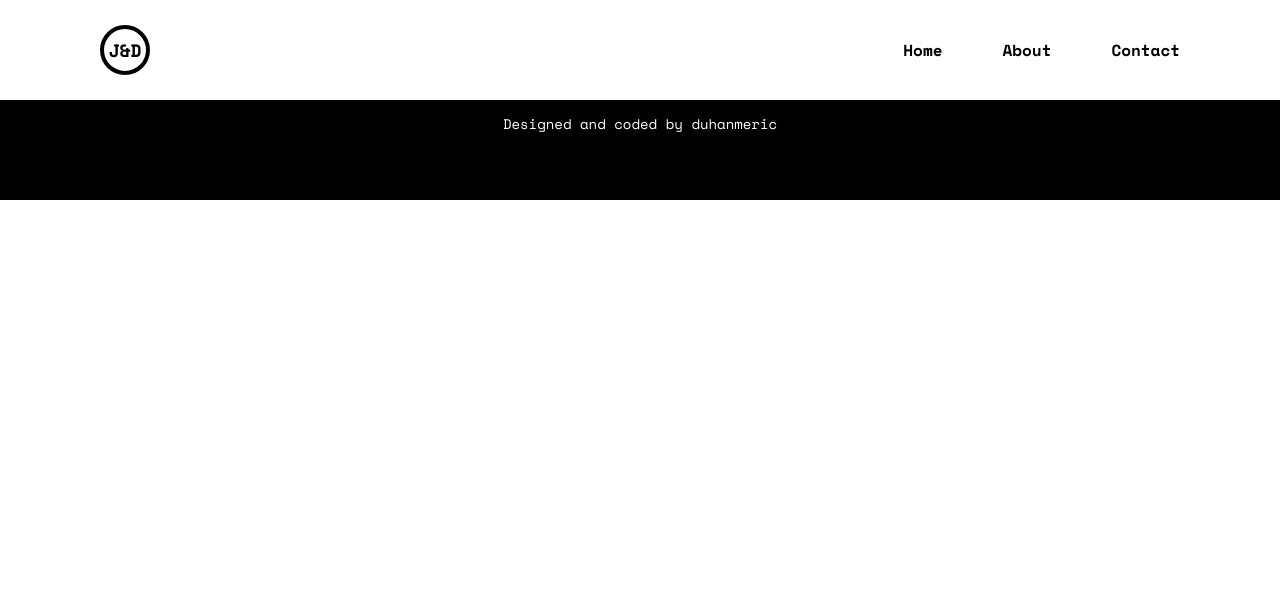
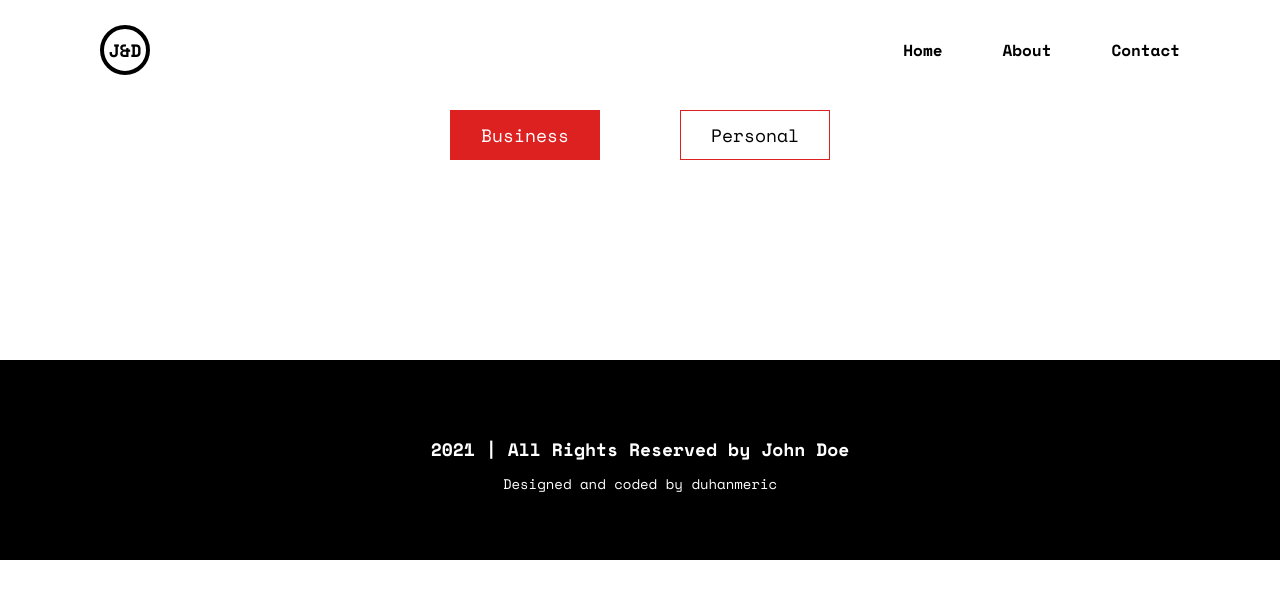
Before and after one commit to duhanmeric/photographer, a React (Create React App) app: page /about in a window 1280 px wide. Shown: the top 598 px of the page. Built offline with nearby package versions, Linux system fonts and the light colour scheme.

Commit message:
about selecboxes

```diff
--- a/src/App.js
+++ b/src/App.js
@@ -3,6 +3,7 @@ import { BrowserRouter as Router, Switch, Route } from "react-router-dom";
 import Header from "./components/Header";
 import Home from "./views/Home";
 import Footer from "./components/Footer";
+import About from "./views/About";
 
 function App() {
   return (
@@ -11,6 +12,7 @@ function App() {
         <Header />
         <Switch>
           <Route path="/" exact component={Home} />
+          <Route path="/about" exact component={About} />
         </Switch>
         <Footer />
       </div>
--- /dev/null
+++ b/src/components/AboutSelect.js
@@ -0,0 +1,46 @@
+import { useState, useRef, useEffect } from "react";
+
+export default function AboutSelect() {
+  const [active, setActive] = useState();
+  const businessBtnRef = useRef();
+  const personalBtnRef = useRef();
+
+  useEffect(() => {
+    setActive("business");
+  }, []);
+
+  useEffect(() => {
+    if (active === "business") {
+      businessBtnRef.current.classList.add("active");
+      personalBtnRef.current.classList.remove("active");
+    } else {
+      personalBtnRef.current.classList.add("active");
+      businessBtnRef.current.classList.remove("active");
+    }
+  }, [active]);
+
+  const handleSelect = (selected) => {
+    setActive(selected);
+  };
+
+  return (
+    <section className="about-select">
+      <button
+        type="button"
+        className="select-btn"
+        onClick={() => handleSelect("business")}
+        ref={businessBtnRef}
+      >
+        Business
+      </button>
+      <button
+        type="button"
+        className="select-btn"
+        onClick={() => handleSelect("personal")}
+        ref={personalBtnRef}
+      >
+        Personal
+      </button>
+    </section>
+  );
+}
--- /dev/null
+++ b/src/styles/_about.scss
@@ -0,0 +1,35 @@
+.about-select {
+  margin-top: 110px;
+  margin-bottom: 200px;
+  @include flexItems(row, center);
+  .select-btn {
+    border: none;
+    background-color: transparent;
+    border: 1px solid $primary;
+    padding: 0 !important;
+    width: 100%;
+    max-width: 150px;
+    height: 50px;
+    font-size: 18px;
+    outline: none;
+    &:nth-of-type(1) {
+      margin-right: 80px;
+    }
+    &.active {
+      background-color: $primary;
+      color: $third;
+    }
+  }
+}
+
+@media screen and (max-width: 576px) {
+}
+
+@media screen and (max-width: 768px) {
+  .about-select {
+    padding: 0 20px;
+    .select-btn:nth-of-type(1) {
+      margin-right: 40px;
+    }
+  }
+}
--- a/src/styles/style.css
+++ b/src/styles/style.css
@@ -614,6 +614,54 @@ footer .author {
   }
 }
 
+.about-select {
+  margin-top: 110px;
+  margin-bottom: 200px;
+  display: -webkit-box;
+  display: -ms-flexbox;
+  display: flex;
+  -webkit-box-orient: horizontal;
+  -webkit-box-direction: normal;
+      -ms-flex-direction: row;
+          flex-direction: row;
+  -webkit-box-pack: center;
+      -ms-flex-pack: center;
+          justify-content: center;
+  -webkit-box-align: center;
+      -ms-flex-align: center;
+          align-items: center;
+}
+
+.about-select .select-btn {
+  border: none;
+  background-color: transparent;
+  border: 1px solid #dd2121;
+  padding: 0 !important;
+  width: 100%;
+  max-width: 150px;
+  height: 50px;
+  font-size: 18px;
+  outline: none;
+}
+
+.about-select .select-btn:nth-of-type(1) {
+  margin-right: 80px;
+}
+
+.about-select .select-btn.active {
+  background-color: #dd2121;
+  color: #fff;
+}
+
+@media screen and (max-width: 768px) {
+  .about-select {
+    padding: 0 20px;
+  }
+  .about-select .select-btn:nth-of-type(1) {
+    margin-right: 40px;
+  }
+}
+
 * {
   font-family: "Space Mono", monospace;
 }
--- a/src/styles/style.scss
+++ b/src/styles/style.scss
@@ -3,6 +3,7 @@
 @import "./hero";
 @import "./work";
 @import "./footer";
+@import "./about";
 @import url("https://fonts.googleapis.com/css2?family=Space+Mono:wght@400;700&display=swap");
 
 * {
--- /dev/null
+++ b/src/views/About.js
@@ -0,0 +1,9 @@
+import AboutSelect from "../components/AboutSelect";
+
+export default function About() {
+  return (
+    <>
+      <AboutSelect />
+    </>
+  );
+}
```
Also changed, not shown: 1 other file (tests, documents, lock files or other folders).
